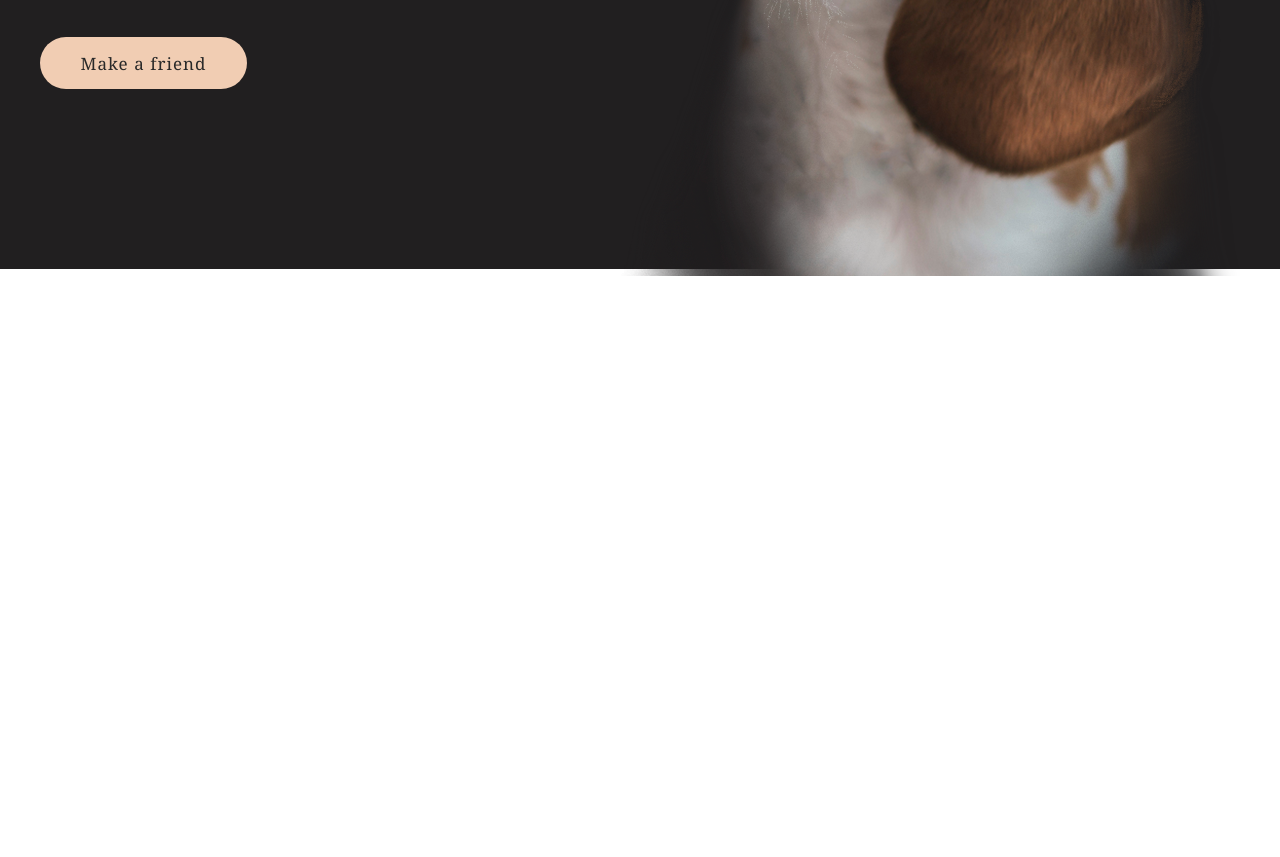
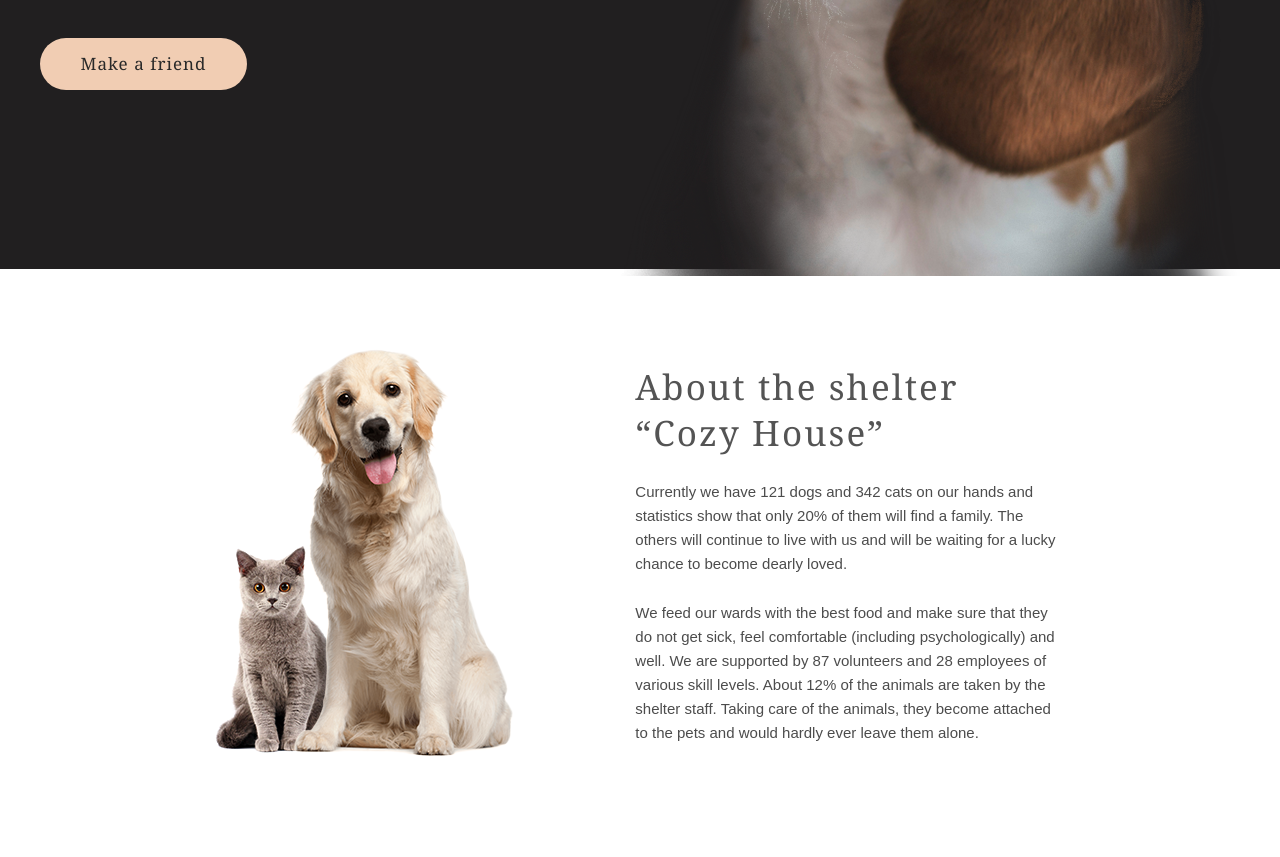
Before and after one commit to mrINEX/shelter, a plain HTML site: page shelter/pages/main/index.html in a window 1280 px wide. Shown: the part 639-1496 px from the top of the page. Before the commit the page ends 1042 px from the top, so only its background shows below. Drawn offline with Linux system fonts and the light colour scheme.

Commit message:
feat: implement about-screen

```diff
--- a/shelter/pages/main/index.html
+++ b/shelter/pages/main/index.html
@@ -29,5 +29,15 @@
       <div class="start-screen-content-image"></div>
     </div>
   </div>
+  <div class="about-screen wrapper">
+    <div class="about wrapper-inner">
+      <div class="about-pets"></div>
+      <div class="about-text">
+        <h3 class="about-text-title">About the shelter “Cozy House”</h3>
+        <p class="about-text-first-subtitle">Currently we have 121 dogs and 342 cats on our hands and statistics show that only 20% of them will find a family. The others will continue to live with us and will be waiting for a lucky chance to become dearly loved.</p>
+        <p class="about-text-second-subtitle">We feed our wards with the best food and make sure that they do not get sick, feel comfortable (including psychologically) and well. We are supported by 87 volunteers and 28 employees of various skill levels. About 12% of the animals are taken by the shelter staff. Taking care of the animals, they become attached to the pets and would hardly ever leave them alone.</p>
+      </div>
+    </div>
+  </div>
 </body>
 </html>
--- a/shelter/pages/main/style.css
+++ b/shelter/pages/main/style.css
@@ -1,4 +1,4 @@
-body {
+* {
   margin: 0;
   padding: 0;
 }
@@ -92,6 +92,7 @@ body {
   color: #FFFFFF;
   width: 310px;
   line-height: 130%;
+  margin: 37px 0;
 }
 
 .start-screen-content-descriptions .description {
@@ -123,6 +124,56 @@ body {
 .start-screen-content-image {
   width: 698px;
   height: 728px;
-  background: gold;
   background: url('../../assets/image/start-screen-puppy.png');
 }
+
+.about-screen {
+  height: 588px;
+  display: flex;
+  align-items: center;
+}
+
+.about-screen .about {
+  height: 408px;
+  display: flex;
+  justify-content: space-evenly;
+}
+
+.about .about-pets {
+  width: 300px;
+  height: 408px;
+  background: url('../../assets/image/about-pets.png');
+  position: relative;
+  top: -10px;
+  left: 17px;
+}
+
+.about .about-text {
+  width: 430px;
+  height: 380px;
+  position: relative;
+  right: 18px;
+}
+
+.about-text-title {
+  width: 370px;
+  font-family: Georgia;
+  font-style: normal;
+  font-weight: normal;
+  font-size: 35px;
+  line-height: 130%;
+  letter-spacing: 0.06em;
+  color: #545454;
+  margin: 5px 0;
+}
+
+.about-text-first-subtitle,
+.about-text-second-subtitle {
+  font-family: Arial;
+  font-style: normal;
+  font-weight: normal;
+  font-size: 15px;
+  line-height: 160%;
+  color: #4C4C4C;
+  margin: 25px 0;
+}
```
Also changed, not shown: shelter/assets/image/about-pets.png (added).
